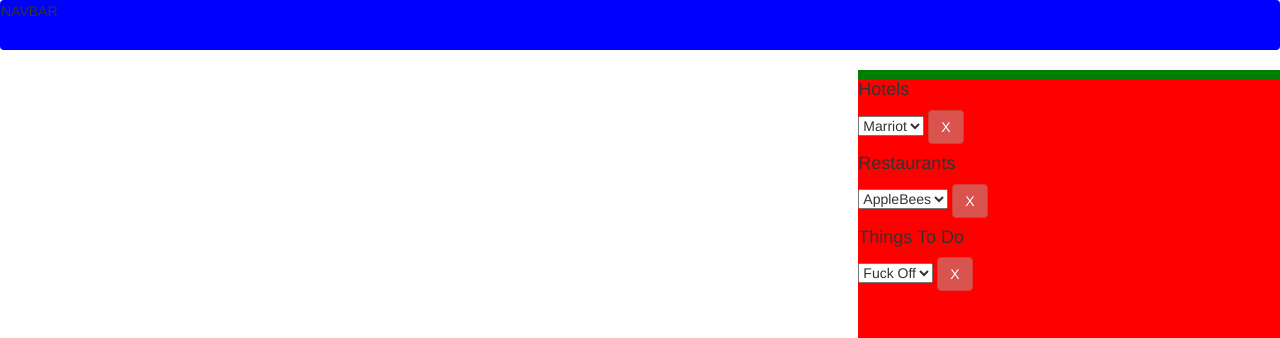
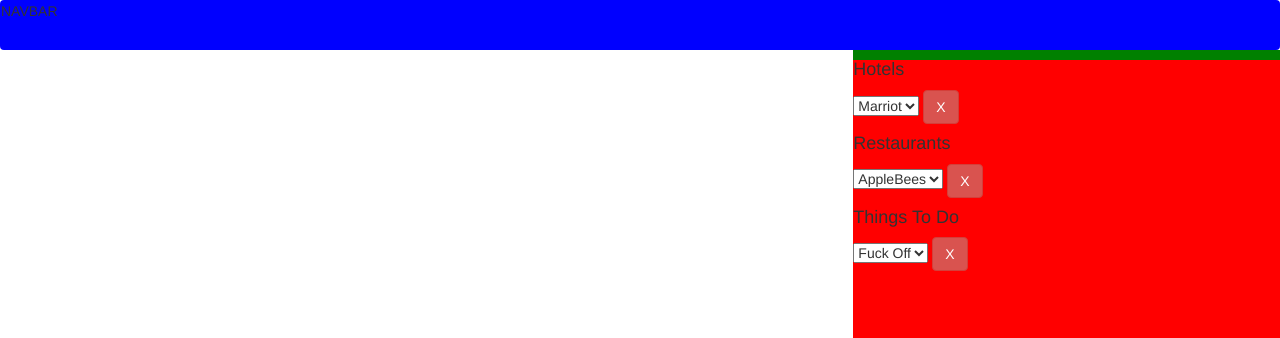
Before and after one commit to dgaberger/TP-static-B, a website: page public/index.html in a window 1280 px wide. Shown: the top 338 px of the page. Drawn offline with Linux system fonts and the light colour scheme; no server answers.

Commit message:
small fix

```diff
--- a/public/index.html
+++ b/public/index.html
@@ -6,14 +6,15 @@
     <link rel="stylesheet" href="./bundle.css">
   </head>
   <body>
-    <div class=navbar navbar-default>
+    <div class="navbar noPM" navbar-default>
       <p>NAVBAR</p>
     </div>
-    <div class="row">
-      <div class="col-md-8 nopadding">
+
+    <div class="noPM">
+      <div class="col-md-8 noPM">
         <div id="map"></div>
       </div>
-      <div id='sidebar' class="col-md-4 nopadding">
+      <div id='sidebar' class="col-md-4 noPM">
         <div id="activities">
           <h4>Hotels</h4>
             <select>
--- a/src/style.scss
+++ b/src/style.scss
@@ -20,8 +20,9 @@
     height: 100vh;
 }
 
-.nopadding {
+.noPM {
 	padding: 0px;
+	margin: 0;
 }
 
 #activities {
```
Also changed, not shown: public/bundle.css.
